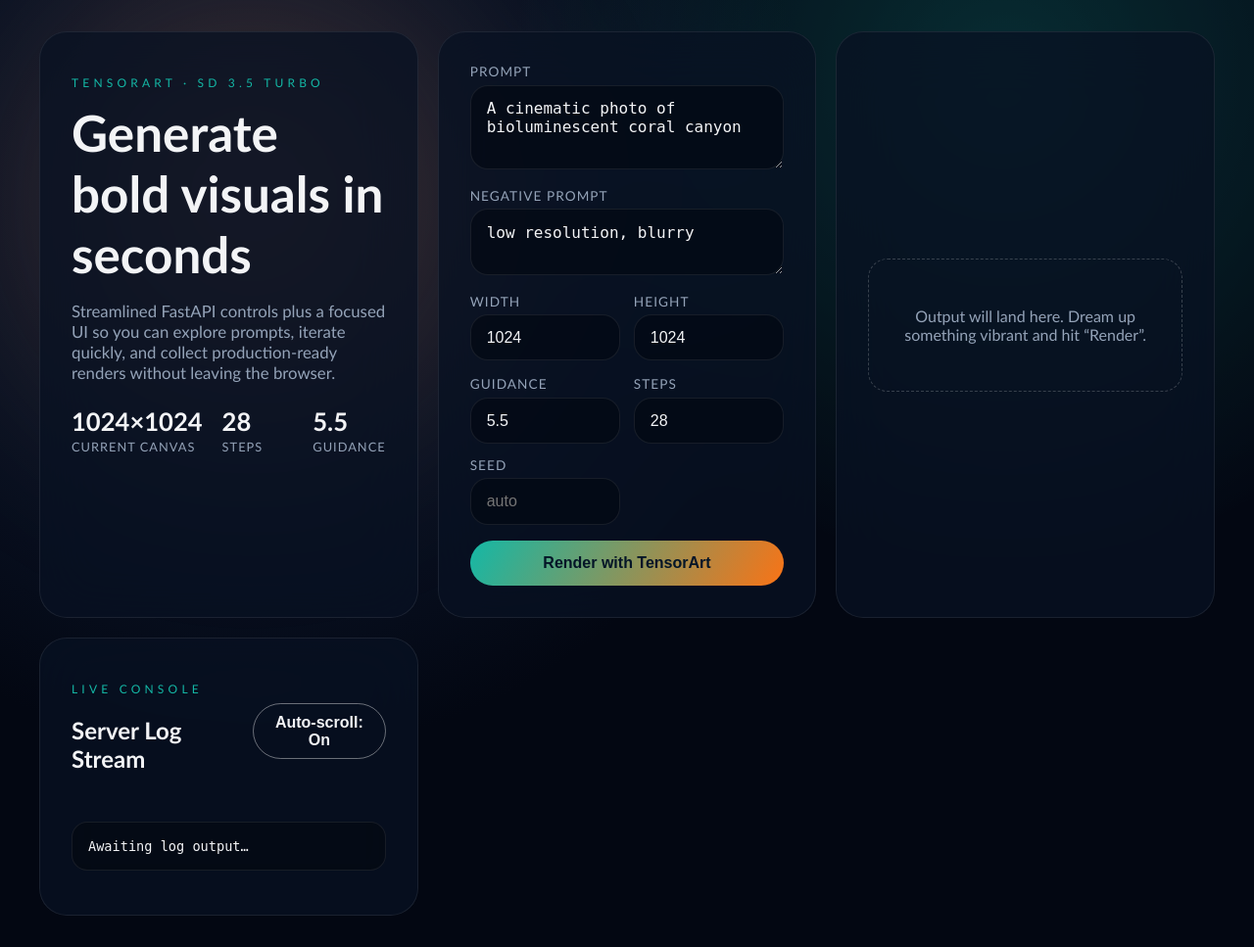
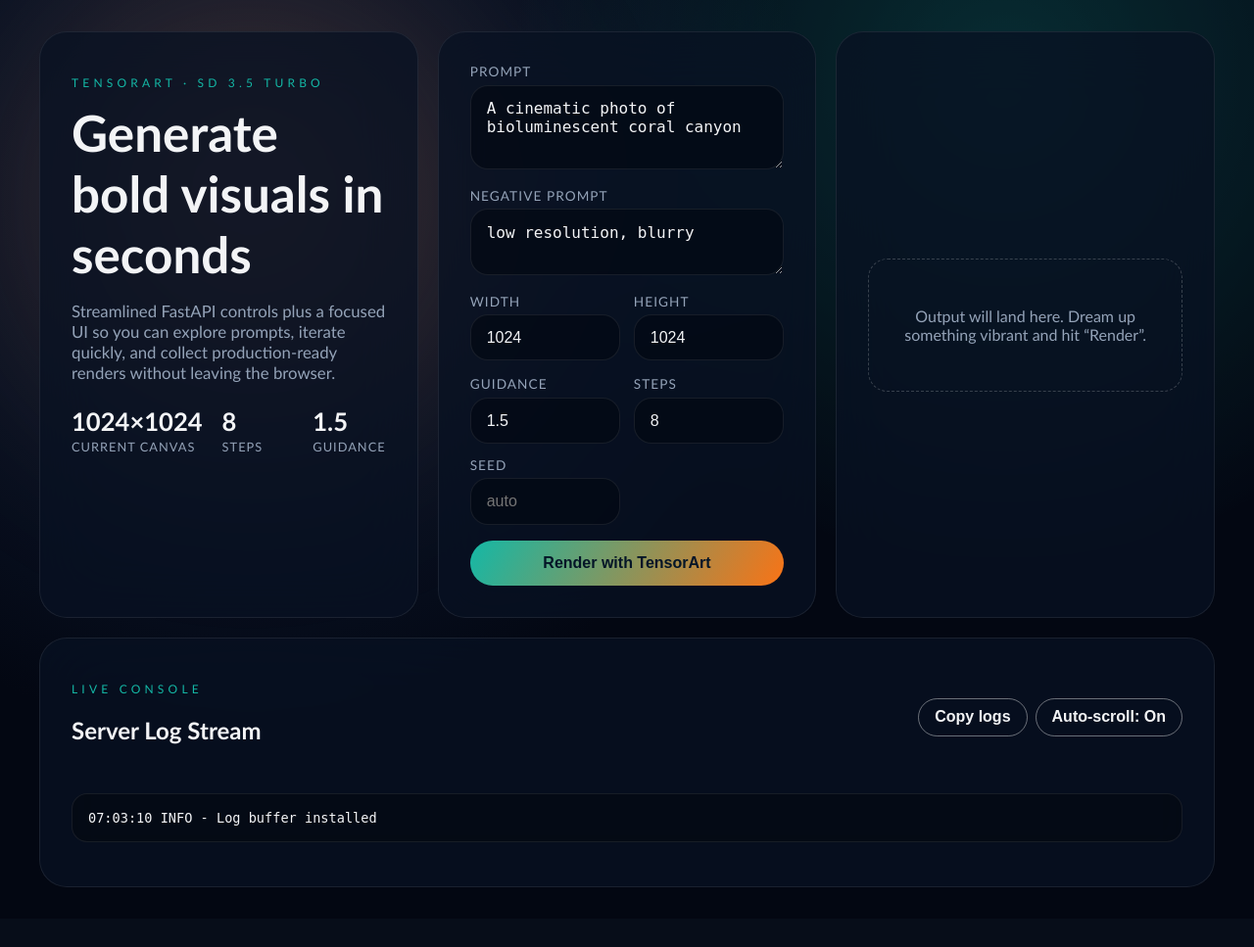
Before and after one commit to Gizmo3030/fastAPI-TensorArt-SD-3.5-Turbo, a FastAPI app: page / in a window 1280 px wide. Shown: the whole page at 98% size. After the commit the page ends 906 px from the top, so only its background shows below. Run offline with FastAPI, Linux system fonts and the light colour scheme; data that the repository does not hold is empty.

Commit message:
Refactor settings and enhance logging functionality; update model configurations and UI elements

```diff
--- a/app/main.py
+++ b/app/main.py
@@ -35,8 +35,8 @@ def _build_form_state(data: Dict[str, Any]) -> Dict[str, Any]:
         "negative_prompt": "low resolution, blurry",
         "width": 1024,
         "height": 1024,
-        "guidance_scale": 5.5,
-        "num_inference_steps": 28,
+        "guidance_scale": 1.5,
+        "num_inference_steps": 8,
         "seed": "",
     }
     defaults.update({k: v for k, v in data.items() if v is not None})
@@ -56,8 +56,8 @@ async def generate_via_form(
     negative_prompt: Optional[str] = Form(default=None),
     width: int = Form(1024),
     height: int = Form(1024),
-    guidance_scale: float = Form(5.5),
-    num_inference_steps: int = Form(28),
+    guidance_scale: float = Form(1.5),
+    num_inference_steps: int = Form(8),
     seed: Optional[str] = Form(default=None),
     settings: Settings = Depends(get_settings),
 ) -> HTMLResponse:
--- a/app/schemas.py
+++ b/app/schemas.py
@@ -8,8 +8,8 @@ class TextToImageRequest(BaseModel):
     negative_prompt: str | None = Field(default=None, max_length=600)
     width: int = Field(1024, ge=256, le=1536)
     height: int = Field(1024, ge=256, le=1536)
-    guidance_scale: float = Field(5.5, ge=0.0, le=20.0)
-    num_inference_steps: int = Field(28, ge=1, le=80)
+    guidance_scale: float = Field(1.5, ge=0.0, le=20.0)
+    num_inference_steps: int = Field(8, ge=1, le=80)
     seed: int | None = Field(default=None, ge=0, le=2_147_483_647)
 
     @validator("width", "height")
--- a/app/services/logs.py
+++ b/app/services/logs.py
@@ -42,7 +42,19 @@ def install_log_buffer(max_entries: int = 400) -> None:
 
     handler = _RingBufferHandler(max_entries=max_entries)
     handler.setFormatter(logging.Formatter("%(asctime)s %(levelname)s - %(message)s", "%H:%M:%S"))
-    logging.getLogger().addHandler(handler)
+
+    def _attach(logger_name: str) -> None:
+        logger = logging.getLogger(logger_name)
+        logger.setLevel(logging.INFO)
+        logger.addHandler(handler)
+        logger.propagate = True
+
+    # Root plus common uvicorn loggers so request/access/error lines show up in the UI.
+    _attach("")
+    for name in ("uvicorn", "uvicorn.error", "uvicorn.access"):
+        _attach(name)
+
+    logging.getLogger(__name__).info("Log buffer installed")
     _BUFFER_HANDLER = handler
 
 
@@ -51,7 +63,6 @@ def get_recent_logs(limit: int = 200) -> List[str]:
         return []
     return _BUFFER_HANDLER.dump(limit)
 
-
 def clear_logs() -> None:
     if _BUFFER_HANDLER is None:
         return
--- a/requirements.txt
+++ b/requirements.txt
@@ -16,3 +16,4 @@ safetensors==0.4.4
 pillow==10.4.0
 sentencepiece==0.2.0
 protobuf==4.25.4
+peft==0.13.2
--- a/static/styles.css
+++ b/static/styles.css
@@ -253,6 +253,7 @@ button:hover {
     display: flex;
     flex-direction: column;
     gap: 1rem;
+    grid-column: 1 / -1; /* span full width to give logs more room */
 }
 
 .console-head {
@@ -260,6 +261,11 @@ button:hover {
     justify-content: space-between;
     align-items: center;
     gap: 1rem;
+}
+
+.console-actions {
+    display: flex;
+    gap: 0.5rem;
 }
 
 #log-output {
--- a/templates/index.html
+++ b/templates/index.html
@@ -98,7 +98,10 @@
                     <p class="eyebrow">Live Console</p>
                     <h2>Server Log Stream</h2>
                 </div>
-                <button type="button" class="ghost" id="toggle-scroll">Auto-scroll: On</button>
+                <div class="console-actions">
+                    <button type="button" class="ghost" id="copy-logs">Copy logs</button>
+                    <button type="button" class="ghost" id="toggle-scroll">Auto-scroll: On</button>
+                </div>
             </div>
             <pre id="log-output" aria-live="polite">Loading log buffer…</pre>
         </section>
@@ -117,12 +120,37 @@
             const resultFrame = document.getElementById("result-frame");
             const logOutput = document.getElementById("log-output");
             const toggleScroll = document.getElementById("toggle-scroll");
+            const copyLogsBtn = document.getElementById("copy-logs");
             let autoScroll = true;
 
             if (toggleScroll) {
                 toggleScroll.addEventListener("click", () => {
                     autoScroll = !autoScroll;
                     toggleScroll.textContent = `Auto-scroll: ${autoScroll ? "On" : "Off"}`;
+                });
+            }
+
+            if (copyLogsBtn && logOutput && navigator.clipboard) {
+                copyLogsBtn.addEventListener("click", async () => {
+                    const text = logOutput.textContent?.trim() ?? "";
+                    const hasLogs = text && !/(Awaiting log output…|Loading log buffer…)/.test(text);
+                    if (!hasLogs) {
+                        setToast("No logs to copy yet");
+                        window.setTimeout(() => setToast(null), 2000);
+                        return;
+                    }
+                    const originalLabel = copyLogsBtn.textContent;
+                    try {
+                        await navigator.clipboard.writeText(text);
+                        copyLogsBtn.textContent = "Copied";
+                    } catch (err) {
+                        setToast("Clipboard copy failed");
+                        window.setTimeout(() => setToast(null), 2000);
+                    } finally {
+                        window.setTimeout(() => {
+                            copyLogsBtn.textContent = originalLabel;
+                        }, 1500);
+                    }
                 });
             }
 
@@ -217,7 +245,7 @@
                 } catch (err) {
                     console.error(err);
                 } finally {
-                    window.setTimeout(pollLogs, 2000);
+                    window.setTimeout(pollLogs, 5000);
                 }
             }
 
```
Also changed, not shown: app/config.py (+16 -3 lines), app/services/hf_client.py (+12 -0 lines), 2 other files.
